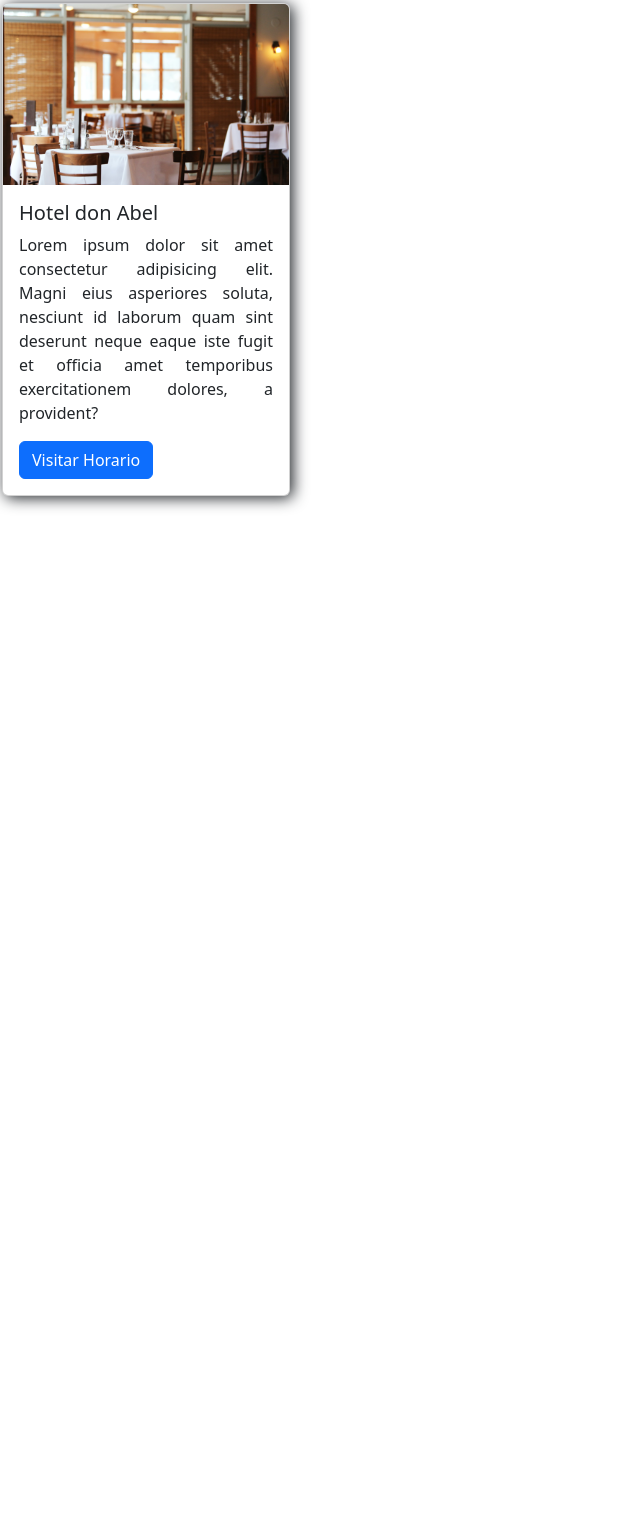
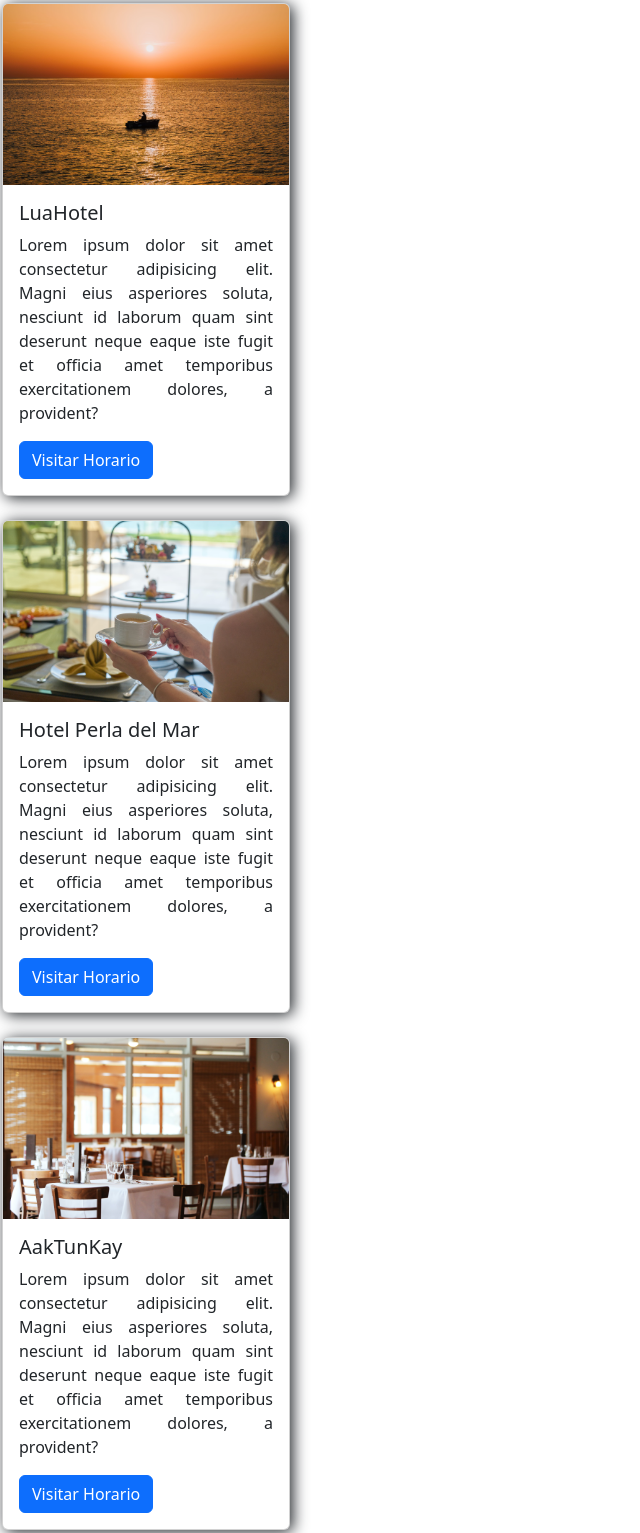
Before and after one commit to ManuelPeva/My_map, a plain HTML site: page home.html in a window 1280 px wide. Shown: the part 1782-3315 px from the top of the page, without its empty margins (0-640 px from the left). Before the commit the page ends 2302 px from the top, so only its background shows below. Drawn offline with nearby package versions, Linux system fonts and the light colour scheme.

Commit message:
Vinculación de los objetos de los restaurantes en la misma pagina

```diff
--- a/home.html
+++ b/home.html
@@ -84,9 +84,11 @@
     <!--Categorias de la pagina se utilizo la clase row-cols-4 para especificar ul numero de colunas que apareceran en la pagina aun asi se haga responsive-->
     <div class="text-center post">
         <div class="row row-cols-4 row-cols-lg-4 g-2 g-lg-3">
+
             <div class="col">
                 <div class="p-3"><a class="rel" href="#"> <img src="./Assets/Icon_1.png" alt="Hotel"></a></div>
             </div>
+
             <div class="col">
                 <div class="p-3"><a class="rel" href="#"> <img src="./Assets/icon_2.png" alt="Restaurantes"></a>
                 </div>
@@ -170,7 +172,61 @@
     <!--Creación del nueva tarjeta para el siguiente icono-->
     <div id="hotel2" class="card-container">
         <div class="card" style="width: 18rem;">
+            <img src="./Assets/fondo_3.png" class="card-img-top" alt="card de información">
+            <div class="card-body">
+                <h5 class="card-title">LuaHotel</h5>
+                <p class="card-text" style="text-align: justify;">Lorem ipsum dolor sit amet consectetur adipisicing
+                    elit.
+                    Magni eius asperiores soluta, nesciunt id laborum quam sint deserunt neque eaque iste fugit et
+                    officia
+                    amet temporibus exercitationem dolores, a provident?</p>
+                <a href="#" class="btn btn-primary">Visitar Horario</a>
+            </div>
+        </div>
+    </div>
+    <br>
+    <!--Fin del tarjeta informativa-->
+
+    <!--Creación del nueva tarjeta para el siguiente icono-->
+    <div id="hotel3" class="card-container">
+        <div class="card" style="width: 18rem;">
+            <img src="./Assets/fondo_1.png" class="card-img-top" alt="card de información">
+            <div class="card-body">
+                <h5 class="card-title">Hotel Perla del Mar</h5>
+                <p class="card-text" style="text-align: justify;">Lorem ipsum dolor sit amet consectetur adipisicing
+                    elit.
+                    Magni eius asperiores soluta, nesciunt id laborum quam sint deserunt neque eaque iste fugit et
+                    officia
+                    amet temporibus exercitationem dolores, a provident?</p>
+                <a href="#" class="btn btn-primary">Visitar Horario</a>
+            </div>
+        </div>
+    </div>
+    <br>
+    <!--Fin del tarjeta informativa-->
+
+     <!--Creación del nueva tarjeta para el siguiente icono-->
+     <div id="hotel4" class="card-container">
+        <div class="card" style="width: 18rem;">
             <img src="./Assets/fondo_2.png" class="card-img-top" alt="card de información">
+            <div class="card-body">
+                <h5 class="card-title">AakTunKay</h5>
+                <p class="card-text" style="text-align: justify;">Lorem ipsum dolor sit amet consectetur adipisicing
+                    elit.
+                    Magni eius asperiores soluta, nesciunt id laborum quam sint deserunt neque eaque iste fugit et
+                    officia
+                    amet temporibus exercitationem dolores, a provident?</p>
+                <a href="#" class="btn btn-primary">Visitar Horario</a>
+            </div>
+        </div>
+    </div>
+    <br>
+    <!--Fin del tarjeta informativa-->
+
+    <!--Creación del nueva tarjeta para el siguiente icono-->
+    <div id="hotel5" class="card-container">
+        <div class="card" style="width: 18rem;">
+            <img src="./Assets/fondo_3.png" class="card-img-top" alt="card de información">
             <div class="card-body">
                 <h5 class="card-title">Hotel don Abel</h5>
                 <p class="card-text" style="text-align: justify;">Lorem ipsum dolor sit amet consectetur adipisicing
@@ -183,10 +239,10 @@
         </div>
     </div>
     <br>
+    <!--Fin del tarjeta informativa-->
 
-
-    </div> <!--Fin del div container-->
-
+</div>
+ <!--Fin del div container-->
     <script src="https://cdn.jsdelivr.net/npm/bootstrap@5.3.2/dist/js/bootstrap.bundle.min.js"
         integrity="sha384-C6RzsynM9kWDrMNeT87bh95OGNyZPhcTNXj1NW7RuBCsyN/o0jlpcV8Qyq46cDfL"
         crossorigin="anonymous"></script>
```
